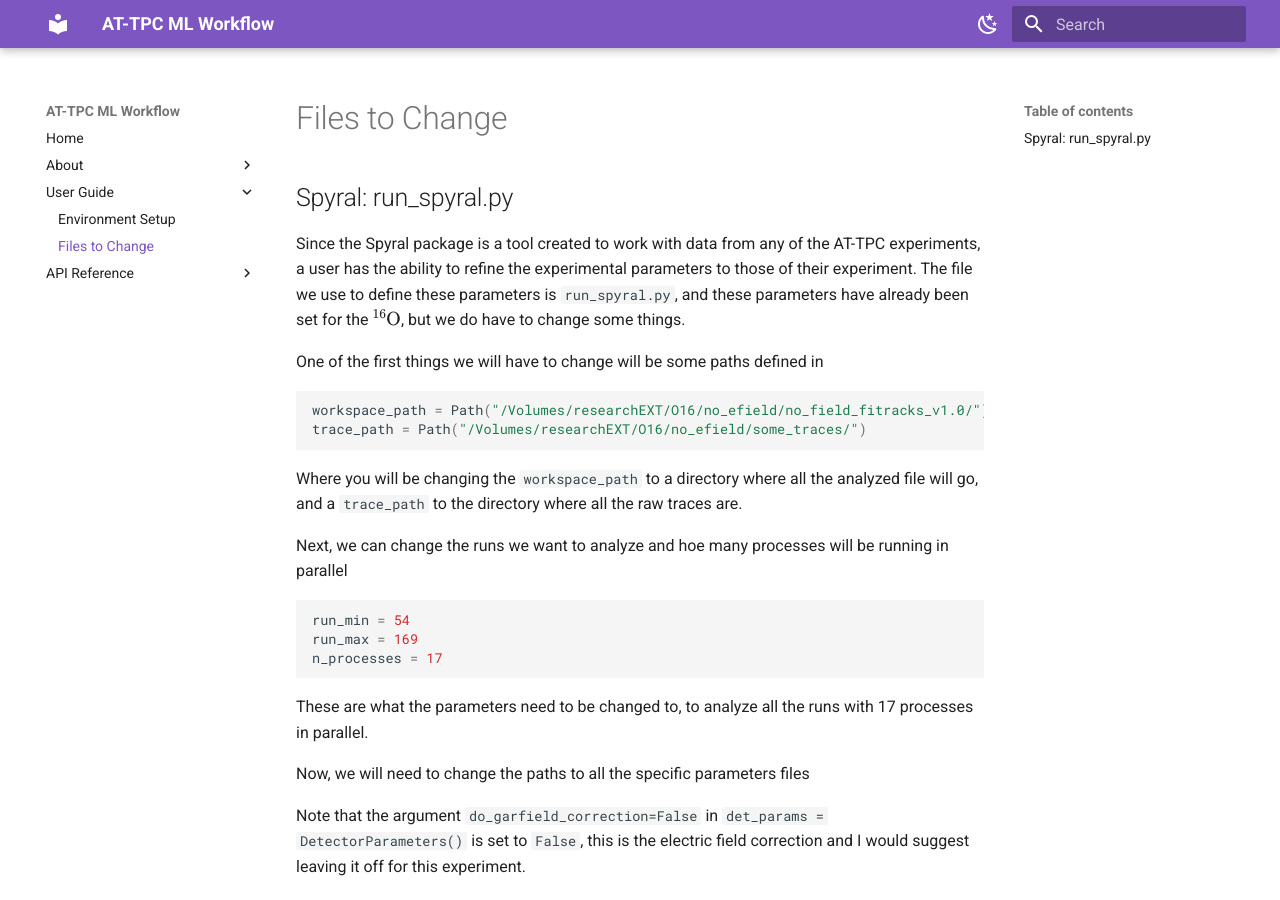
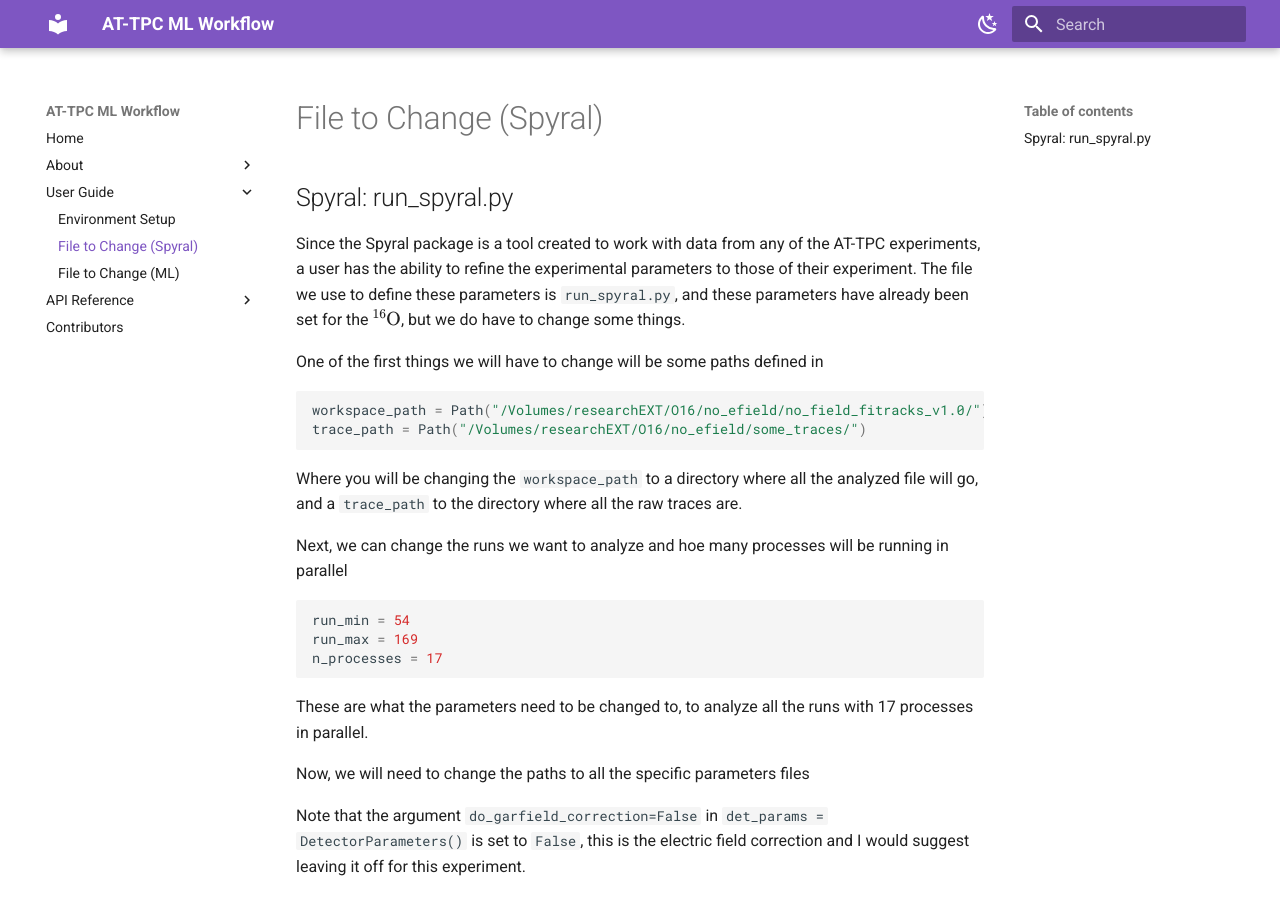
Before and after one commit to singhp99/AT-TPC_ML_workflow, an MkDocs documentation site: the page built from docs/setup/file_change_spy.md, in a window 1280 px wide and 900 px high. Built offline with MkDocs 1.6.1 and Material for MkDocs 9.7.7, drawn with Linux system fonts in a browser that asks for light colours.

```diff
--- a/mkdocs.yml
+++ b/mkdocs.yml
@@ -10,7 +10,8 @@ nav:
     - PointNet: about/about_pn.md
   - User Guide:
     - Environment Setup: setup/environment.md
-    - Files to Change: setup/files_change.md
+    - File to Change (Spyral): setup/file_change_spy.md
+    - File to Change (ML): setup/file_change_ml.md
   - API Reference:
     - Inspect: api/inspect.md
     - ML Preprocessing:
@@ -26,7 +27,7 @@ nav:
       - Training Pipeline: api/ml_training.md
       - PointNet Architecture: api/pointnet.md
       - Plotting Learning Curve: api/plotting.md
-  # - Contributors:
+  - Contributors: contributors.md
 
 theme:
   name: material
```
Also changed, not shown: docs/contributors.md (+1 -0 lines), docs/setup/file_change_ml.md (added, +3 -0 lines), docs/setup/file_change_spy.md (renamed from docs/setup/files_change.md).
